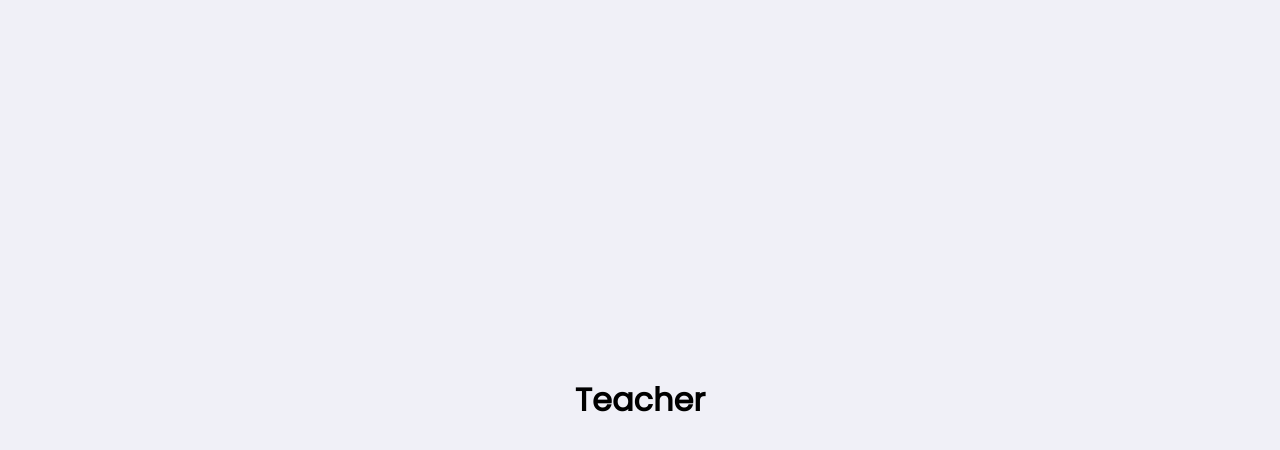
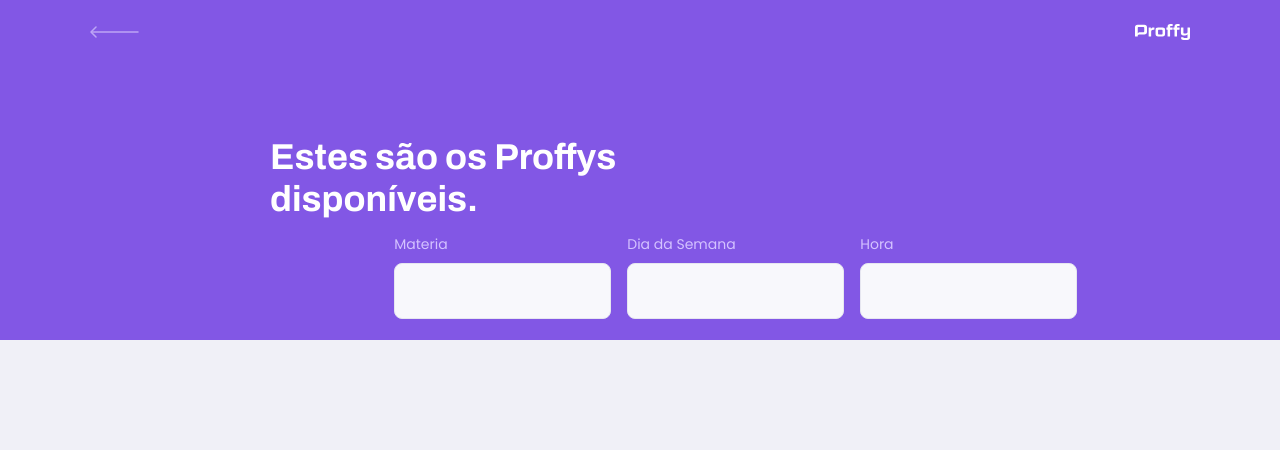
Before and after one commit to Gustavo-Zamai/Proffy, a React (Create React App) app: page /study in a window 1280 px wide. Shown: the top 450 px of the page. Built offline with nearby package versions, Linux system fonts and the light colour scheme.

Commit message:
Add PageHeader component and input fields to search

```diff
--- a/src/assets/pages/TeacherForm/index.tsx
+++ /dev/null
@@ -1,9 +0,0 @@
-import React from 'react'
-
-function TeacherForm() {
-  return (
-    <h1>Teacher</h1>
-  )
-}
-
-export default TeacherForm
--- a/src/assets/pages/TeacherList/index.tsx
+++ /dev/null
@@ -1,10 +0,0 @@
-import React from 'react'
-
-function TeacherList() {
-  return (
-    <h1>Teacher</h1>
-  )
-}
-
-
-export default TeacherList;
--- /dev/null
+++ b/src/components/PageHeader/index.tsx
@@ -0,0 +1,27 @@
+import React from 'react'
+import { Link } from 'react-router-dom';
+import backIcon from '../../assets/images/icons/back.svg';
+import logoImg from '../../assets/images/logo.svg';
+import './styles.css';
+
+interface PageHeaderProps {
+    title: string;
+}
+
+const PageHeader: React.FC<PageHeaderProps> = (props) => {
+  return (
+    <header className="page-header">
+        <div className="top-bar-container">
+          <Link to='/'>
+            <img src={backIcon} alt="Voltar" />
+          </Link>
+          <img src={logoImg} alt="Proffy" />
+        </div>
+        <div className="header-content">
+          <strong>{props.title}</strong>
+        </div>
+      </header>
+  )
+}
+
+export default PageHeader;
--- /dev/null
+++ b/src/components/PageHeader/styles.css
@@ -0,0 +1,68 @@
+.page-header {
+    display: flex;
+    flex-direction: column;
+    background: var(--color-primary);
+}
+
+.page-header .top-bar-container {
+    width: 90%;
+    margin:  auto;
+    display: flex;
+    justify-content: space-between;
+    align-items: center;
+    color: var(--color-text-in-primary);
+    padding: 1.6rem 0;
+}
+
+.top-bar-container a{
+    height: 3.2rem;
+    transition: opacity .2s;
+}
+
+.top-bar-container a:hover {
+    opacity: .6;
+    cursor: pointer;
+}
+
+.top-bar-container > img {
+    height: 1.6rem;
+}
+
+.header-content {
+    width: 90%;
+    margin: 0 auto;
+    margin: 3.2rem auto;
+    position: relative;
+}
+
+.header-content strong {
+    font: 700 3.6rem Archivo;
+    line-height: 4.2rem;
+    color: var(--color-title-in-primary);
+}
+
+@media (min-width: 700px) {
+    .page-header{
+        height: 340px;
+
+    }
+
+    .page-header .top-bar-container{
+        max-width: 1100px;
+    }
+
+    .page-header .header-content {
+        flex: 1;
+        max-width: 740px;
+        margin: 0 auto;
+        padding-bottom: 48px;
+        display: flex;
+        justify-content: center;
+        align-items: flex-start;
+        flex-direction: column;
+    }
+
+    .page-header .header-content strong {
+        max-width: 350px;
+    }
+}
--- /dev/null
+++ b/src/pages/TeacherForm/index.tsx
@@ -0,0 +1,12 @@
+import React from 'react'
+import PageHeader from '../../components/PageHeader'
+
+function TeacherForm() {
+  return (
+    <div id="page-teacher-form" className='container'>
+      <PageHeader title='Que incrível que você quer dar aulas.'/>
+    </div>
+  )
+}
+
+export default TeacherForm
--- /dev/null
+++ b/src/pages/TeacherList/index.tsx
@@ -0,0 +1,32 @@
+import React from 'react'
+import PageHeader from '../../components/PageHeader';
+
+import './style.css';
+
+function TeacherList() {
+  return (
+    <div id="page-teacher-list" className='container'>
+      <PageHeader title='Estes são os Proffys disponíveis.' />
+      <form id="search-teachers">
+        <div className="input-block">
+          <label htmlFor="subject">Materia</label>
+          <input type="text" id='subject' />
+        </div>
+
+        <div className="input-block">
+          <label htmlFor="week_day">Dia da Semana</label>
+          <input type="text" id='week_day' />
+        </div>
+
+        <div className="input-block">
+          <label htmlFor="time">Hora</label>
+          <input type="text" id='time' />
+        </div>
+      </form>
+
+    </div>
+  )
+}
+
+
+export default TeacherList;
--- /dev/null
+++ b/src/pages/TeacherList/style.css
@@ -0,0 +1,83 @@
+#page-teacher-list {
+    width: 100vw;
+    height: 100vh;
+}
+
+
+#search-teachers {
+    margin-top:-2.2rem;
+    background: var(--color-primary);
+}
+
+#search-teachers label{
+    color: var(--color-text-in-primary);
+    display: flex;
+}
+
+#search-teachers .input-block {
+    position: relative;
+}
+
+#search-teachers .input-block + .input-block {
+    margin-top: 1.4rem;
+}
+
+#search-teachers .input-block:last-child{
+    padding-bottom: 2rem;
+}
+
+#search-teachers .input-block label {
+    font-size: 1.4rem;
+}
+
+#search-teachers .input-block input {
+    width: 100%;
+    height: 5.6rem;
+    margin-top: .8rem;
+    border-radius: .8rem;
+    background: var(--color-input-background);
+    border: 1px solid var(--color-line-in-white);
+    outline: 0;
+    padding: 0 1.6rem;
+    font: 1.6rem Archivo;
+}
+
+#search-teachers .input-block:focus-within::after {
+    width: calc(100% - 3.2rem);
+    height: 2px;
+    content: '';
+    background: var(--color-primary-light);
+    position: absolute;
+    left: 1.6rem;
+    right: 1.6rem;
+    bottom:0;
+}
+
+@media (min-width: 700px) {
+    #page-teacher-list {
+        max-width: 100vw;
+    }
+
+    #search-teachers {
+        display: grid;
+        grid-template-columns: repeat(3, 1fr);
+        column-gap: 16px;
+        position: absolute;
+        left: 30.8%;
+        top: 32%
+    }
+
+    #search-teachers .input-block + .input-block {
+        margin-top: 0rem;
+    }
+
+    #search-teachers .input-block:last-child{
+        padding-bottom: 0rem;
+    }
+
+    #search-teachers {
+        margin-top:-2.2rem;
+        background: none;
+    }
+
+}
--- a/src/routes.tsx
+++ b/src/routes.tsx
@@ -1,8 +1,8 @@
 import React from "react";
 import { BrowserRouter, Route, Routes} from 'react-router-dom';
-import Landing from "./assets/pages/Landing";
-import TeacherList from "./assets/pages/TeacherList";
-import TeacherForm from "./assets/pages/TeacherForm";
+import Landing from "./pages/Landing";
+import TeacherList from "./pages/TeacherList";
+import TeacherForm from "./pages/TeacherForm";
 
 function RoutesPage() {
     return(
```
Also changed, not shown: src/pages/Landing/index.tsx (renamed from src/assets/pages/Landing/index.tsx, +5 -5 lines), src/pages/Landing/styles.css (renamed from src/assets/pages/Landing/styles.css).
